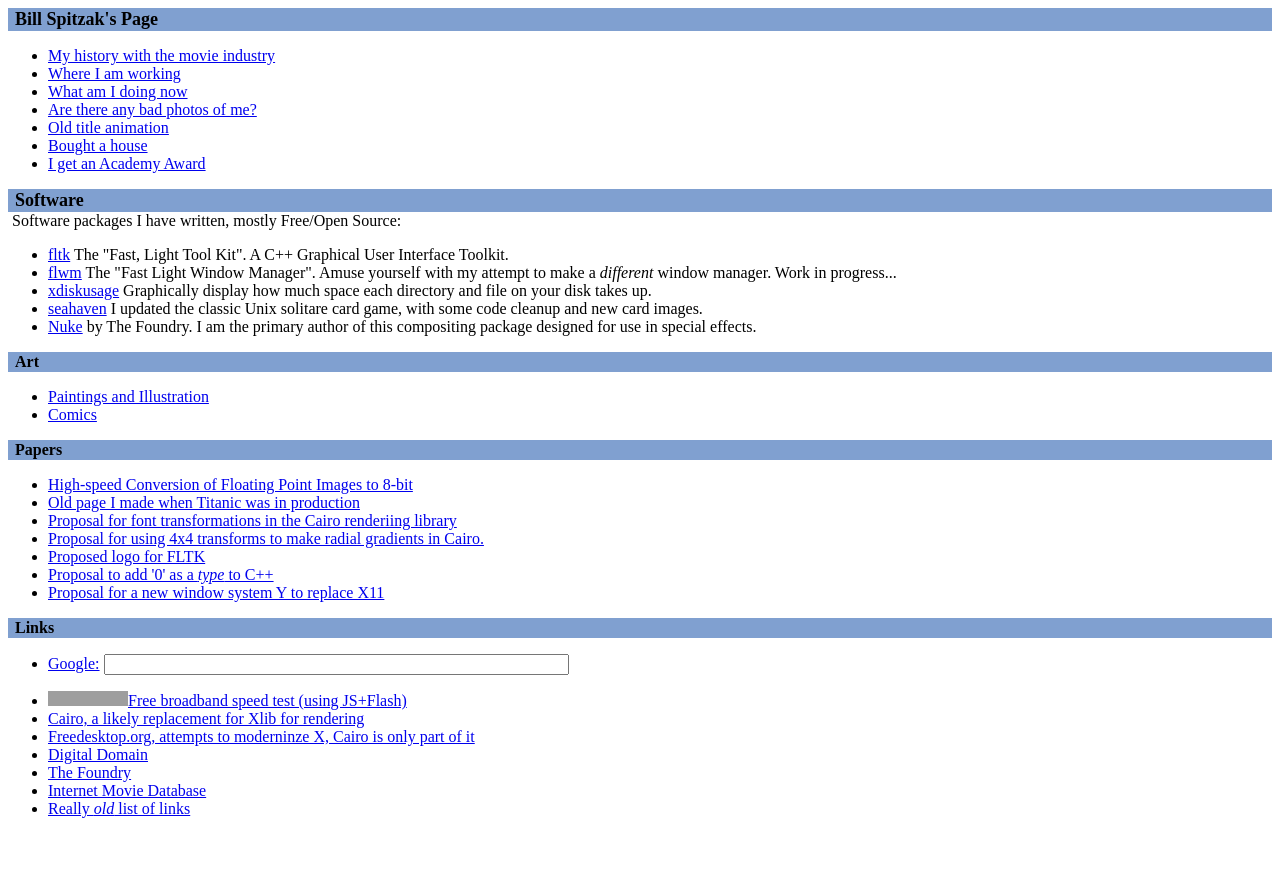
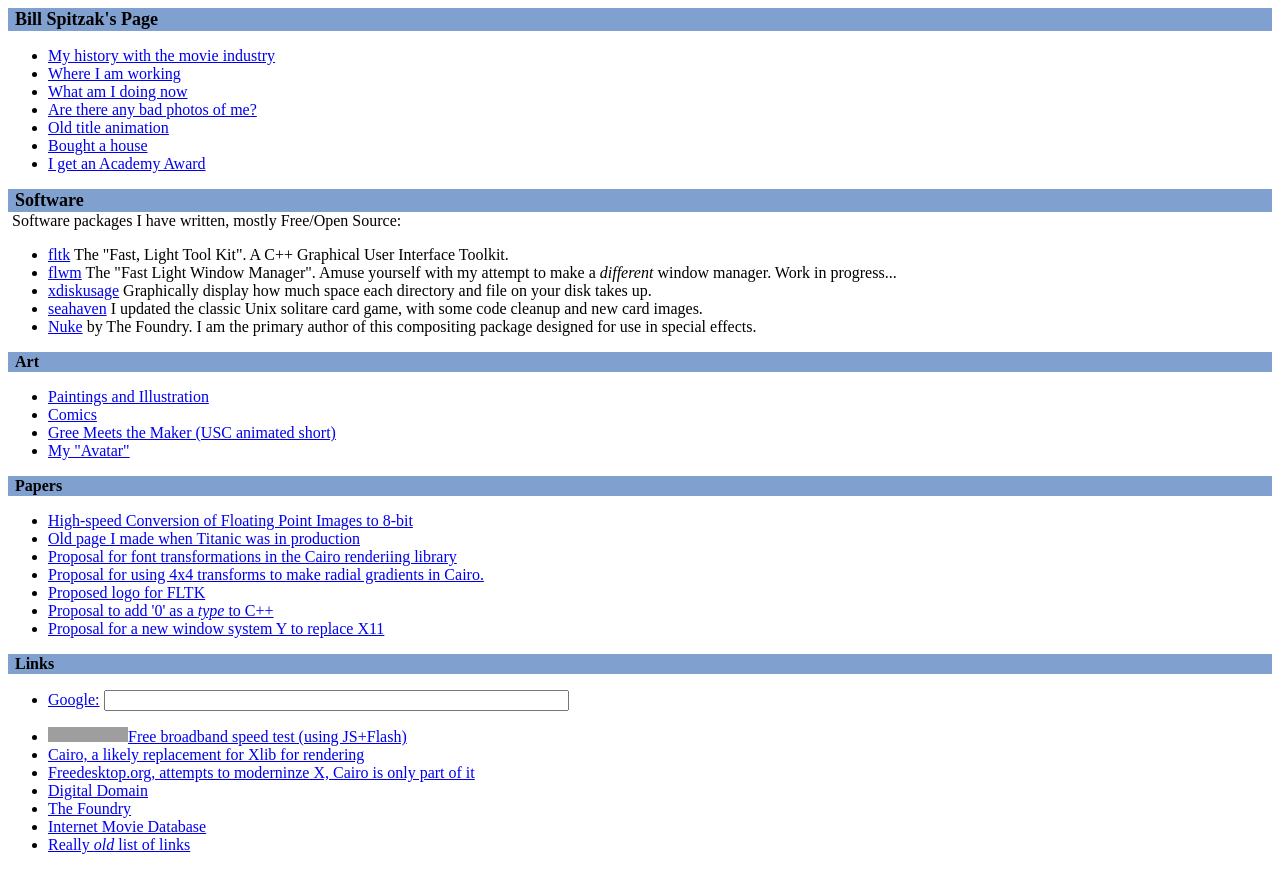
Before and after one commit to spitzak/spitzak.github.io, a plain HTML site: page index.html in a window 1280 px wide. Before the commit the page ends 834 px from the top, so only its background shows below. Drawn offline with Linux system fonts and the light colour scheme; grey boxes are pictures that could not be loaded.

Commit message:
Added links to Gree and GOTF

```diff
--- a/index.html
+++ b/index.html
@@ -49,8 +49,9 @@ effects.
 <ul>
 
 <li><a href=Art/index.html>Paintings and Illustration</a>
-
 <li><a href=Comics/index.html>Comics</a>
+<li><a href=http://www.youtube.com/watch?v=VIoQK_jwOsI>Gree Meets the Maker (USC animated short)</a>
+<li><a href=https://sites.google.com/site/guardianoftheforest2/home>My "Avatar"</a>
 
 </ul>
 
```
Also changed, not shown: spitzak_shake.html (+3 -0 lines).
